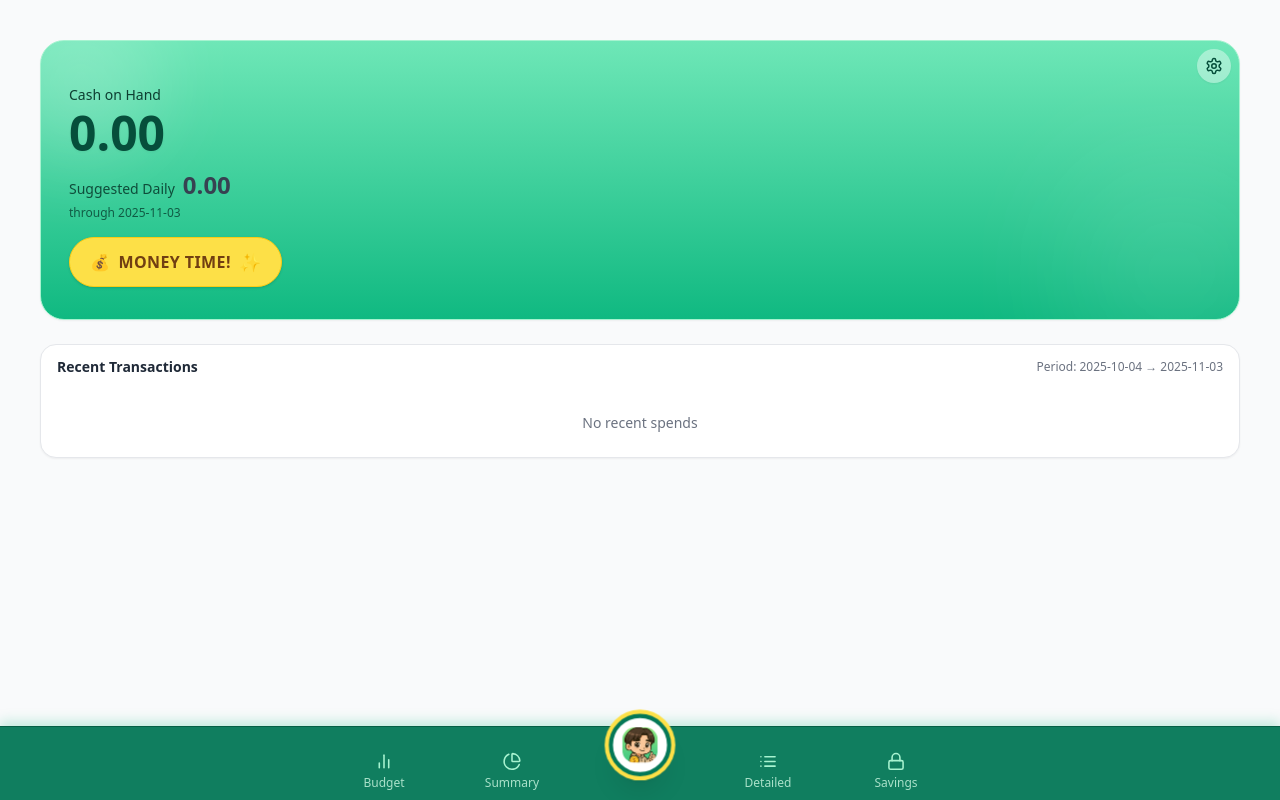
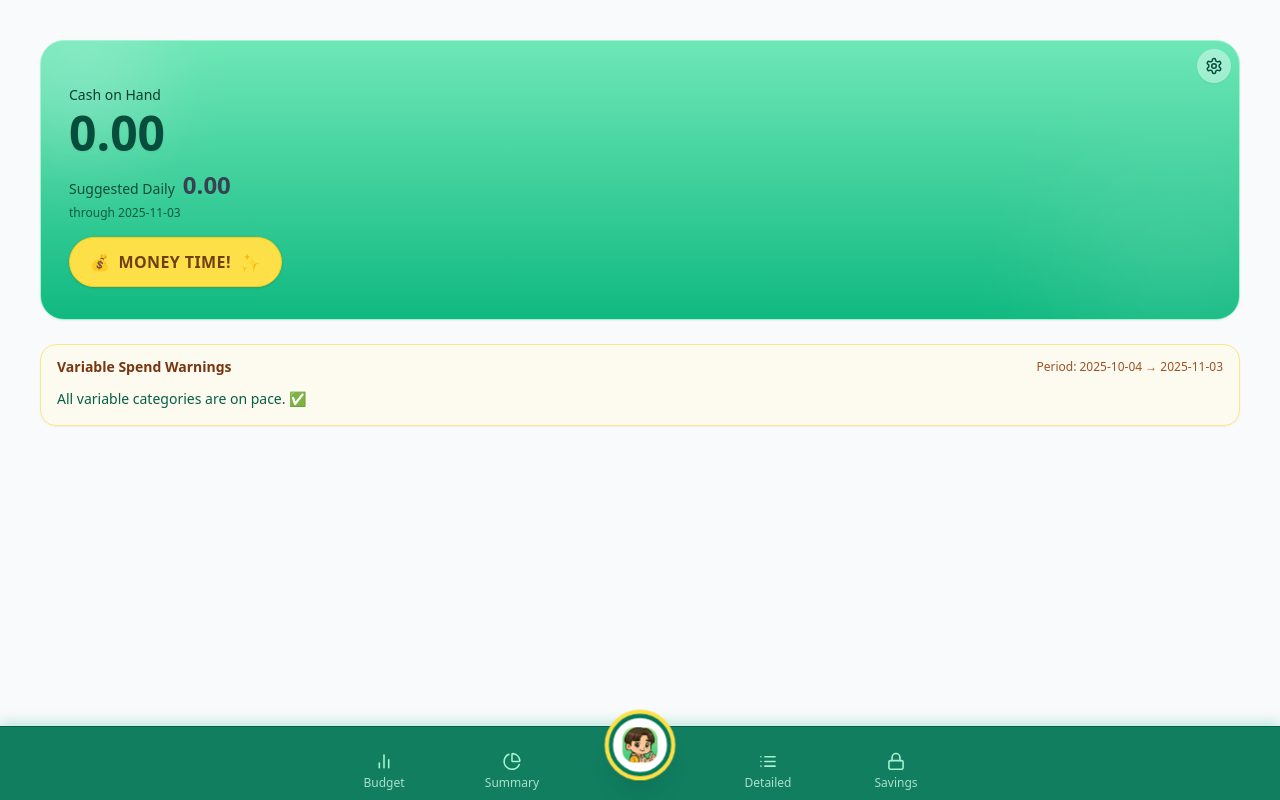
Before and after one commit to crampdg/expense-tracker, a React (Create React App) app: page / in a window 1280 px wide. Built offline with nearby package versions, Linux system fonts and the light colour scheme.

Commit message:
wallet tab : spending warnings

```diff
--- a/src/components/WalletTab.jsx
+++ b/src/components/WalletTab.jsx
@@ -18,13 +18,12 @@ function readSettings() {
 
 // ===== Investments storage keys =====
 const INVEST_KEYS = {
-  APR: "investAPR",                  // annual rate as decimal (0.04 = 4%)
-  BAL: "investBalance",              // current compounded balance
-  PRINC: "investPrincipal",          // net principal currently invested
-  LAST: "investLastAccruedISO",      // last monthly accrual date (ISO)
+  APR: "investAPR",
+  BAL: "investBalance",
+  PRINC: "investPrincipal",
+  LAST: "investLastAccruedISO",
 };
 
-// Read APR from storage (default 4%)
 function readInvestAPR() {
   try { const v = Number(localStorage.getItem(INVEST_KEYS.APR)); return Number.isFinite(v) ? Math.max(0, v) : 0.04; } catch { return 0.04; }
 }
@@ -46,7 +45,6 @@ function writeInvestState({ balance, principal, lastAccruedISO }) {
   } catch {}
 }
 
-// Whole-month difference: if day-of-month hasn’t reached yet, subtract 1
 function monthsBetween(fromISO, toISO) {
   if (!fromISO) return 0;
   const a = new Date(fromISO), b = new Date(toISO);
@@ -55,13 +53,12 @@ function monthsBetween(fromISO, toISO) {
   return Math.max(0, m);
 }
 
-// Apply monthly compounding for all full months since last accrual
 function accrueInvestMonthly(state, today = new Date()) {
   const toISO = today.toISOString().slice(0, 10);
   const months = monthsBetween(state.lastAccruedISO || toISO, toISO);
   if (months <= 0) return state;
 
-  const apr = readInvestAPR();                     // use latest saved APR
+  const apr = readInvestAPR();
   const monthly = apr / 12;
   const factor = Math.pow(1 + monthly, months);
   const newBal = (Number(state.balance) || 0) * factor;
@@ -71,7 +68,6 @@ function accrueInvestMonthly(state, today = new Date()) {
   return updated;
 }
 
-// ---- Rebuild Investments from transactions (single source of truth) ----
 function listInvestEventsFromTxs(transactions = []) {
   const events = [];
   for (const t of transactions) {
@@ -85,13 +81,12 @@ function listInvestEventsFromTxs(transactions = []) {
 
     if (!isInvest) continue;
 
-    // Prefer explicit meta action; otherwise infer from type
     const action = (meta.action || "").toLowerCase();
     let kind = null; // 'invest' | 'withdraw'
     if (action === "invest") kind = "invest";
     else if (action === "withdraw") kind = "withdraw";
-    else if (t.type === "expense") kind = "invest";      // expense to Investments = invest
-    else if (t.type === "inflow") kind = "withdraw";     // inflow from Investments = withdraw
+    else if (t.type === "expense") kind = "invest";
+    else if (t.type === "inflow") kind = "withdraw";
 
     if (!kind) continue;
     events.push({ date: t.date, amount: amt, kind });
@@ -174,7 +169,7 @@ function currency(n) {
 const amtClass = (n) => n < 0 ? "text-red-600" : n > 0 ? "text-emerald-700" : "text-gray-700";
 
 /* ---------- compute reserved for this period ---------- */
-function periodSpan(start, end){ // inclusive days
+function periodSpan(start, end){
   const d0 = new Date(start), d1 = new Date(end);
   const ms = 24*60*60*1000;
   return Math.max(1, Math.round((Date.UTC(d1.getFullYear(),d1.getMonth(),d1.getDate()) - Date.UTC(d0.getFullYear(),d0.getMonth(),d0.getDate()))/ms) + 1);
@@ -190,18 +185,29 @@ function daysSoFar(start, end, today=new Date()){
   return Math.round((t - a)/ms) + 1;
 }
 
+/* ---------- variable/outflow helpers (robust to different shapes) ---------- */
+const isTopLevel = (o) => !(o?.parentId || o?.parent || o?.parentCategory || o?.parentKey);
+const normCat = (s) => (s || "").trim();
+const pickBudgeted = (o) => Number(o?.amount ?? o?.budget ?? o?.budgeted ?? 0) || 0;
+const isVariableOutflow = (o) => {
+  const type = (o?.type || o?.kind || "").toString().toLowerCase();
+  if (typeof o?.isVariable === "boolean") return o.isVariable;
+  if (typeof o?.fixed === "boolean") return !o.fixed;
+  if (type) return type !== "fixed";
+  // Fallback: treat as variable if unknown (safer for warnings)
+  return true;
+};
+
 export default function WalletTab({ budget, transactions, onAddTransaction }) {
   const [showMoneyTime, setShowMoneyTime] = useState(false);
   const [showSettings, setShowSettings] = useState(false);
   const [settings, setSettings] = useState(readSettings());
-  // Investments local state
   const [invest, setInvest] = useState(() => accrueInvestMonthly(readInvestState()));
 
-  // UI: collapse/expand Investments
   const [isInvestOpen, setIsInvestOpen] = useState(() => {
     try {
       const v = localStorage.getItem("investIsOpen");
-      return v ? v === "true" : false; // collapsed by default
+      return v ? v === "true" : false;
     } catch {
       return false;
     }
@@ -210,7 +216,6 @@ export default function WalletTab({ budget, transactions, onAddTransaction }) {
     try { localStorage.setItem("investIsOpen", String(isInvestOpen)); } catch {}
   }, [isInvestOpen]);
 
-  // ---- Inputs (MOVED ABOVE EFFECTS THAT DEPEND ON txs) ----
   const txs = Array.isArray(transactions) ? transactions : [];
   const inflowCats = (budget?.inflows || []).map((i) => i.category);
   const outflowCats = (budget?.outflows || []).map((o) => o.category);
@@ -219,19 +224,15 @@ export default function WalletTab({ budget, transactions, onAddTransaction }) {
   useEffect(() => {
     const tick = setInterval(() => {
       const updated = accrueInvestMonthly(readInvestState(), new Date());
-      // Only set state if something changed materially (avoid extra renders)
       if (Math.abs(updated.balance - invest.balance) > 0.005 || updated.lastAccruedISO !== invest.lastAccruedISO) {
         setInvest(updated);
       }
-    }, 60 * 1000); // check monthly rollover roughly; cheap
+    }, 60 * 1000);
     return () => clearInterval(tick);
   }, [invest.balance, invest.lastAccruedISO]);
 
-  // Whenever the master transactions list changes (e.g., deletions in Detailed),
-  // rebuild principal/current purely from transactions so there's no drift.
   useEffect(() => {
     const rebuilt = rebuildInvestFromTransactions(readInvestAPR(), txs, new Date());
-    // Only persist/state-update if something materially changed
     const changed =
       Math.abs(rebuilt.balance - invest.balance) > 0.005 ||
       Math.abs(rebuilt.principal - invest.principal) > 0.005 ||
@@ -242,10 +243,10 @@ export default function WalletTab({ budget, transactions, onAddTransaction }) {
       setInvest(rebuilt);
     }
     // eslint-disable-next-line react-hooks/exhaustive-deps
-  }, [txs]); // key: reacts to deletes/edits/adds in Detailed
+  }, [txs]);
 
   // ---- Period window ----
-  const { startISO, endISO, daysLeft } = useMemo(() => {
+  const { startISO, endISO, daysLeft, periodDays, daysPassed } = useMemo(() => {
     let type = "Monthly";
     let anchor = new Date().toISOString().slice(0, 10);
     try {
@@ -259,7 +260,15 @@ export default function WalletTab({ budget, transactions, onAddTransaction }) {
     const end = calcPeriodEnd(type, start);
     const dayMs = 24 * 60 * 60 * 1000;
     const left = Math.max(1, Math.ceil((end - new Date()) / dayMs));
-    return { startISO: start.toISOString().slice(0, 10), endISO: end.toISOString().slice(0, 10), daysLeft: left };
+    const pDays = periodSpan(start.toISOString().slice(0,10), end.toISOString().slice(0,10));
+    const dPassed = daysSoFar(start.toISOString().slice(0,10), end.toISOString().slice(0,10));
+    return {
+      startISO: start.toISOString().slice(0, 10),
+      endISO: end.toISOString().slice(0, 10),
+      daysLeft: left,
+      periodDays: pDays,
+      daysPassed: dPassed
+    };
   }, []);
 
   // ---- Cash on Hand ----
@@ -291,29 +300,21 @@ export default function WalletTab({ budget, transactions, onAddTransaction }) {
     if (!onAddTransaction) return;
 
     const tx = { ...t };
-
-    // Normalize type robustly: force inflow when amount > 0 (even if UI said "expense")
     const rawType = (tx.type || "").toString().toLowerCase();
     const amtNum = Number(tx.amount);
 
-    // Respect the UI selection when it’s valid.
-    // Only infer when the type is unknown.
     if (rawType === "inflow" || rawType === "income") {
       tx.type = "inflow";
     } else if (rawType === "expense" || rawType === "outflow") {
       tx.type = "expense";
     } else {
-      // Fallback inference by sign (optional)
       tx.type = Number.isFinite(amtNum) && amtNum < 0 ? "expense" : "inflow";
     }
 
-    // Ensure TX has an id so paired record can reference it even if the store doesn't return one
     if (!tx.id) tx.id = `tx_${Date.now()}_${Math.random().toString(36).slice(2, 8)}`;
 
-    // 1) Commit the original transaction first
     const committedId = onAddTransaction(tx) ?? tx.id;
 
-    // 2) If this is an inflow, compute and add the Savings outflow on next tick
     if (tx.type === "inflow") {
       const pct = Math.max(0, Math.min(1, Number(settings.autoSavePercent)));
       const fixed = Math.max(0, Number(settings.autoSaveFixed));
@@ -361,10 +362,8 @@ export default function WalletTab({ budget, transactions, onAddTransaction }) {
   const projectedEndCash = cashOnHand + remainingPlannedInflows - remainingPlannedOutflows;
 
   // ---- Savings (new accrual model) ----
-  const periodDays = periodSpan(startISO, endISO);
-  const accruedDays = daysSoFar(startISO, endISO);
   const periodReserveTotal = (settings.reserveDaily || 0) * periodDays;
-  const savingsReserved = settings.reserveOnMonthStart ? periodReserveTotal : (settings.reserveDaily || 0) * accruedDays;
+  const savingsReserved = settings.reserveOnMonthStart ? periodReserveTotal : (settings.reserveDaily || 0) * daysPassed;
 
   // ---- Suggested Daily ----
   const hasAnyBudget = ((budget?.inflows?.length || 0) + (budget?.outflows?.length || 0)) > 0;
@@ -376,8 +375,90 @@ export default function WalletTab({ budget, transactions, onAddTransaction }) {
     return Math.max(0, buffered);
   }, [cashOnHand, daysLeft, hasAnyBudget, projectedEndCash, settings.suggestedDailyBufferPct]);
 
-  // ---- Recent list ----
-  const recentTransactions = useMemo(() => [...txs].sort((a,b)=>new Date(b.date||0)-new Date(a.date||0)).slice(0,3), [txs]);
+  /* =========================
+     VARIABLE SPEND WARNINGS
+     ========================= */
+  const variableBudgetTopLevel = useMemo(() => {
+    const out = new Map(); // key: normalized category -> { category, budgeted }
+    (budget?.outflows || []).forEach((o) => {
+      if (!o) return;
+      if (!isTopLevel(o)) return;
+      if (!isVariableOutflow(o)) return;
+      const cat = normCat(o.category);
+      if (!cat) return;
+      const amt = pickBudgeted(o);
+      const prev = out.get(cat);
+      out.set(cat, { category: cat, budgeted: (prev?.budgeted || 0) + amt });
+    });
+    return out;
+  }, [budget]);
+
+  const spendByCategoryThisPeriod = useMemo(() => {
+    const m = new Map();
+    for (const t of txs) {
+      if (!t || t.type !== "expense") continue;
+      const d = t.date || "";
+      if (!(d >= startISO && d <= endISO)) continue;
+      const cat = normCat(t.category);
+      if (!cat) continue;
+      const amt = Math.max(0, Number(t.amount) || 0);
+      m.set(cat, (m.get(cat) || 0) + amt);
+    }
+    return m;
+  }, [txs, startISO, endISO]);
+
+  const warnings = useMemo(() => {
+    const arr = [];
+    if (daysPassed <= 0) return arr; // before period starts, nothing to project
+
+    for (const { category, budgeted } of variableBudgetTopLevel.values()) {
+      const spent = spendByCategoryThisPeriod.get(category) || 0;
+      const allowedDaily = budgeted / Math.max(1, periodDays);
+
+      // Budget of 0 means any spend risks overshoot
+      if (budgeted <= 0 && spent > 0) {
+        arr.push({
+          category,
+          budgeted,
+          spent,
+          projected: Infinity,
+          overBy: spent,
+          canRecover: false,
+          waitDays: null,
+        });
+        continue;
+      }
+
+      // Current pace projection
+      const dailyRate = spent / Math.max(1, daysPassed);
+      const projected = dailyRate * periodDays;
+
+      if (projected > budgeted + 0.005) {
+        // How many zero-spend "cooldown" days to bring cumulative average down to allowed?
+        // Solve w >= spent/allowedDaily - daysPassed
+        let wait = Math.ceil(Math.max(0, spent / Math.max(1e-9, allowedDaily) - daysPassed));
+        const remainingDays = Math.max(0, periodDays - daysPassed);
+        const canRecover = wait <= remainingDays;
+
+        // If math says 0 but projection says over, force at least 1 day
+        if (wait === 0) wait = 1;
+
+        arr.push({
+          category,
+          budgeted,
+          spent,
+          projected,
+          overBy: projected - budgeted,
+          canRecover,
+          waitDays: canRecover ? wait : null,
+        });
+      }
+    }
+
+    // Sort most urgent first (largest projected overage)
+    arr.sort((a, b) => (b.overBy || 0) - (a.overBy || 0));
+    return arr;
+  }, [variableBudgetTopLevel, spendByCategoryThisPeriod, daysPassed, periodDays]);
 
   // ---- UI handlers ----
   const openSettings = () => setShowSettings(true);
@@ -391,7 +472,6 @@ export default function WalletTab({ budget, transactions, onAddTransaction }) {
   }
 
   function investNow() {
-    // Accrue interest first so we add on top of up-to-date balance
     const state = accrueInvestMonthly(readInvestState(), new Date());
     const amt = promptNumber("Amount to INVEST:");
     if (amt === null) return;
@@ -406,7 +486,6 @@ export default function WalletTab({ budget, transactions, onAddTransaction }) {
     writeInvestState(after);
     setInvest(after);
 
-    // Record an expense transaction to Investments
     onAddTransaction?.({
       date: todayISO,
       type: "expense",
@@ -427,15 +506,12 @@ export default function WalletTab({ budget, transactions, onAddTransaction }) {
 
     const todayISO = new Date().toISOString().slice(0, 10);
     const newBal = state.balance - take;
-
-    // Reduce principal first; remainder comes from earnings
     const newPrincipal = Math.max(0, state.principal - take);
 
     const after = { ...state, balance: newBal, principal: newPrincipal, lastAccruedISO: todayISO };
     writeInvestState(after);
     setInvest(after);
 
-    // Record an inflow transaction from Investments
     onAddTransaction?.({
       date: todayISO,
       type: "inflow",
@@ -467,7 +543,6 @@ export default function WalletTab({ budget, transactions, onAddTransaction }) {
           {/* INVESTMENTS MOVED TO SAVINGS TAB */}
           {false && (
           <div className="rounded-2xl border border-emerald-300/60 bg-white/80 backdrop-blur px-4 py-3 mt-1">
-            {/* Header row: label + chevron (APR shows only when open) */}
             <button
               type="button"
               onClick={() => setIsInvestOpen((v) => !v)}
@@ -486,7 +561,6 @@ export default function WalletTab({ budget, transactions, onAddTransaction }) {
               </div>
             </button>
 
-            {/* Collapsible panel */}
             <div id="investments-panel" className={isInvestOpen ? "mt-2 space-y-3" : "hidden"}>
               <div className="grid grid-cols-1 sm:grid-cols-3 gap-3">
                 <div className="p-2 rounded-lg bg-emerald-50 border border-emerald-100">
@@ -503,7 +577,6 @@ export default function WalletTab({ budget, transactions, onAddTransaction }) {
                 </div>
               </div>
 
-              {/* 20-year forecast */}
               <div className="text-xs text-emerald-900/80">
                 In 20 years (forecast):{" "}
                 <span className="font-semibold text-emerald-900">
@@ -511,7 +584,6 @@ export default function WalletTab({ budget, transactions, onAddTransaction }) {
                 </span>
               </div>
 
-              {/* Actions */}
               <div className="flex items-center gap-3">
                 <button
                   type="button"
@@ -562,36 +634,44 @@ export default function WalletTab({ budget, transactions, onAddTransaction }) {
         </div>
       </div>
 
-      {/* Recent */}
-      <div className="rounded-2xl border border-gray-200 bg-white shadow-sm">
+      {/* ==== Variable Spend Warnings (replaces Recent Transactions) ==== */}
+      <div className="rounded-2xl border border-amber-200 bg-amber-50/70 shadow-sm">
         <div className="px-4 py-3 flex items-center justify-between">
-          <div className="text-sm font-semibold text-gray-800">Recent Transactions</div>
-          <div className="text-xs text-gray-500">Period: {startISO} → {endISO}</div>
+          <div className="text-sm font-semibold text-amber-900">Variable Spend Warnings</div>
+          <div className="text-xs text-amber-800/90">Period: {startISO} → {endISO}</div>
         </div>
-        {recentTransactions.length > 0 ? (
-          <ul className="divide-y divide-gray-200">
-            {recentTransactions.map((t, idx) => {
-              const amt = Number(t.amount) || 0;
-              const isExpense = t.type === "expense";
-              return (
-                <li key={t.id ?? `${t.category}-${t.date}-${idx}`} className="px-4 py-3">
-                  <div className="flex items-center justify-between">
-                    <div className="min-w-0 flex items-center gap-2">
-                      <span className={`inline-flex items-center justify-center w-6 h-6 rounded-full border text-xs ${isExpense ? "bg-red-50 text-red-700 border-red-200" : "bg-emerald-50 text-emerald-700 border-emerald-200"}`} aria-hidden="true">
-                        {isExpense ? "–" : "+"}
-                      </span>
-                      <span className="truncate text-sm font-medium">{t.category || "Uncategorized"}</span>
-                    </div>
-                    <div className={`text-sm font-semibold tabular-nums ${isExpense ? "text-red-600" : "text-emerald-700"}`}>
-                      {isExpense ? "-" : "+"}{currency(amt)}
+
+        {daysPassed <= 0 ? (
+          <div className="px-4 pb-4 text-sm text-amber-800">This period hasn’t started yet—no pacing data.</div>
+        ) : warnings.length === 0 ? (
+          <div className="px-4 pb-4 text-sm text-emerald-800">All variable categories are on pace. ✅</div>
+        ) : (
+          <ul className="divide-y divide-amber-200">
+            {warnings.map((w) => (
+              <li key={w.category} className="px-4 py-3">
+                <div className="flex items-center justify-between gap-3">
+                  <div className="min-w-0">
+                    <div className="text-sm font-semibold text-amber-900 truncate">{w.category}</div>
+                    <div className="text-xs text-amber-900/80">
+                      On pace for <span className="font-semibold">${Number.isFinite(w.projected) ? w.projected.toFixed(2) : "∞"}</span>
+                      {" "}(budget ${w.budgeted.toFixed(2)}; over by ${Number.isFinite(w.overBy) ? w.overBy.toFixed(2) : "∞"}).
                     </div>
                   </div>
-                </li>
-              );
-            })}
+                  <div className="text-xs shrink-0">
+                    {w.canRecover ? (
+                      <span className="inline-flex items-center rounded-full bg-amber-200/80 px-2 py-1 font-semibold text-amber-900">
+                        Wait <span className="mx-1">{w.waitDays}</span> day{w.waitDays === 1 ? "" : "s"}
+                      </span>
+                    ) : (
+                      <span className="inline-flex items-center rounded-full bg-red-600 text-white px-2 py-1 font-semibold">
+                        STOP SPENDING
+                      </span>
+                    )}
+                  </div>
+                </div>
+              </li>
+            ))}
           </ul>
-        ) : (
-          <div className="px-4 py-6 text-center text-sm text-gray-500">No recent spends</div>
         )}
       </div>
 
```
